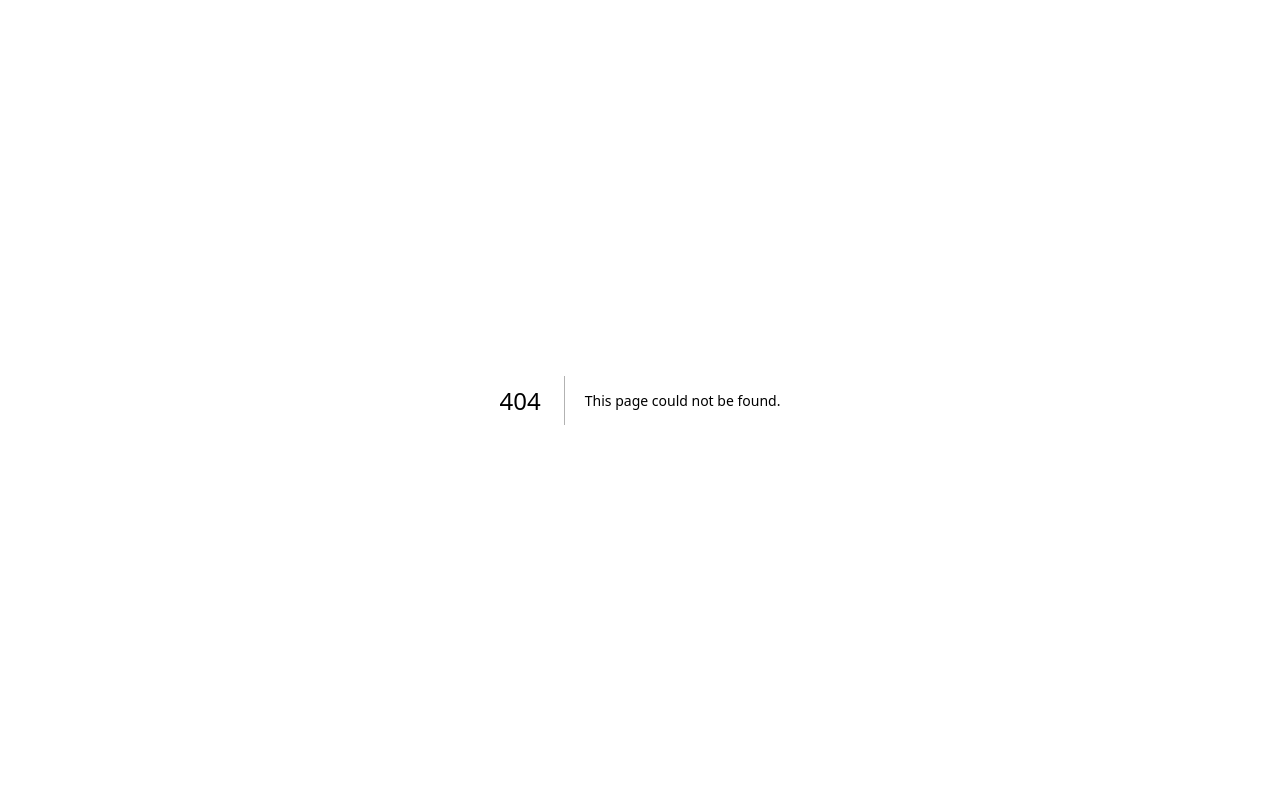
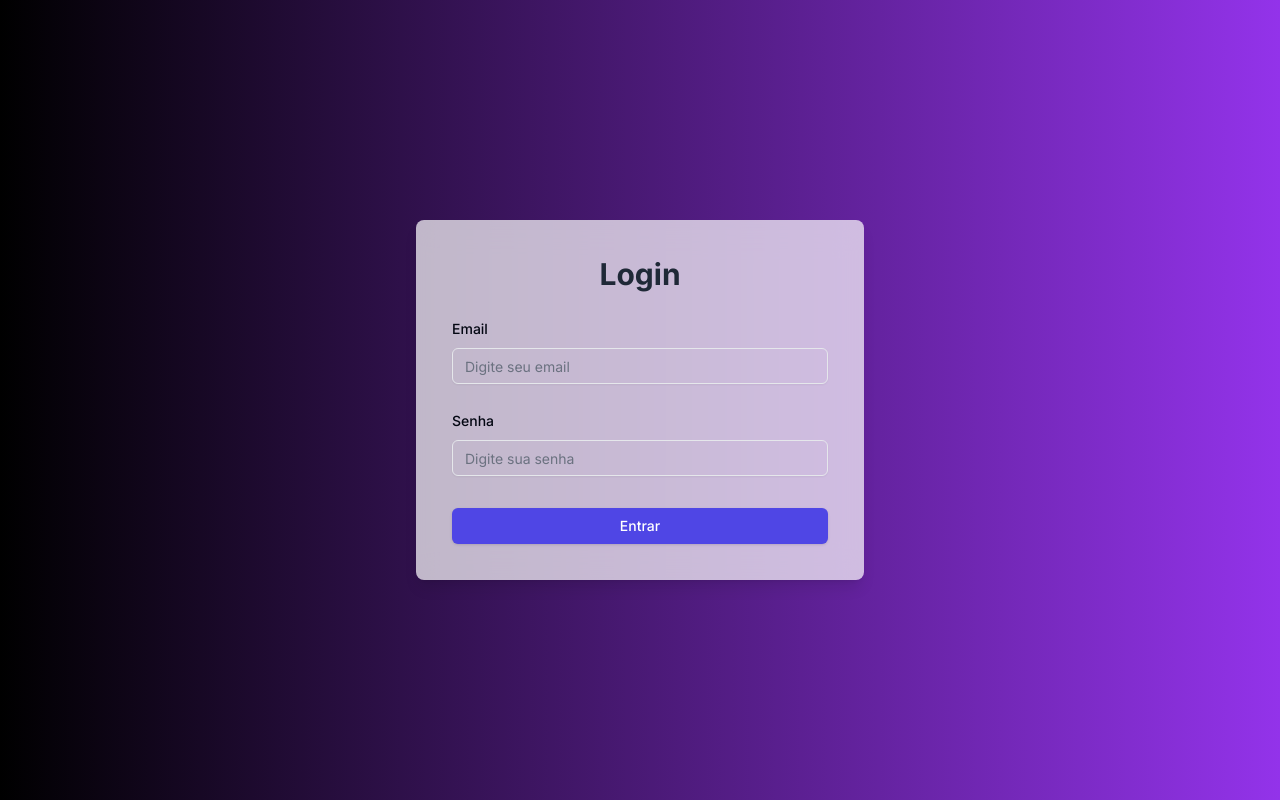
Before and after one commit to patricpz/projeto-bruno, a Next.js app: page /login in a window 1280 px wide. Before the commit this address had no page. Built offline with nearby package versions, Linux system fonts and the light colour scheme.

Commit message:
feature create page login and loading component

```diff
--- /dev/null
+++ b/src/app/login/page.tsx
@@ -0,0 +1,88 @@
+"use client";
+
+import React from 'react';
+import { useForm } from 'react-hook-form';
+import { zodResolver } from '@hookform/resolvers/zod';
+import * as z from 'zod';
+import { useRouter } from 'next/navigation'; // Importa o hook useRouter
+import {
+  Form,
+  FormControl,
+  FormDescription,
+  FormField,
+  FormItem,
+  FormLabel,
+  FormMessage
+} from '@/components/ui/form';
+import { Input } from '@/components/ui/input';
+import { Button } from '@/components/ui/button';
+
+const schema = z.object({
+  email: z.string().email('Email inválido'),
+  password: z.string().min(6, 'A senha deve ter pelo menos 6 caracteres')
+});
+
+const LoginPage = () => {
+  const form = useForm({
+    resolver: zodResolver(schema),
+    defaultValues: {
+      email: '',
+      password: ''
+    }
+  });
+
+  const router = useRouter(); // Inicializa o hook useRouter
+
+  const onSubmit = (data) => {
+    console.log(data);
+    // Lógica de login aqui
+
+    // Após o login bem-sucedido, redirecione para outra página
+    router.push('/teste'); // Substitua '/pagina-destino' pelo caminho para o qual deseja redirecionar
+  };
+
+  return (
+    <div className="min-h-screen flex items-center justify-center bg-gradient-to-r from-black to-purple-600">
+      <div className="w-full max-w-md p-9 space-y-6 bg-white bg-opacity-70 backdrop-blur-lg rounded-lg shadow-lg">
+        <h2 className="text-3xl font-bold text-center text-gray-800">Login</h2>
+        <Form {...form}>
+          <form onSubmit={form.handleSubmit(onSubmit)} className="space-y-6">
+            <FormField
+              control={form.control}
+              name="email"
+              render={({ field }) => (
+                <FormItem>
+                  <FormLabel>Email</FormLabel>
+                  <FormControl>
+                    <Input {...field} placeholder="Digite seu email" className="w-full p-3 mt-1 border rounded-md focus:outline-none focus:ring-2 focus:ring-indigo-500" />
+                  </FormControl>
+                  <FormDescription />
+                  <FormMessage />
+                </FormItem>
+              )}
+            />
+            <FormField
+              control={form.control}
+              name="password"
+              render={({ field }) => (
+                <FormItem>
+                  <FormLabel>Senha</FormLabel>
+                  <FormControl>
+                    <Input {...field} type="password" placeholder="Digite sua senha" className="w-full p-3 mt-1 border rounded-md focus:outline-none focus:ring-2 focus:ring-indigo-500" />
+                  </FormControl>
+                  <FormDescription />
+                  <FormMessage />
+                </FormItem>
+              )}
+            />
+            <Button type="submit" className="w-full py-3 text-white bg-indigo-600 rounded-md hover:bg-indigo-700 focus:outline-none focus:ring-2 focus:ring-indigo-500">
+              Entrar
+            </Button>
+          </form>
+        </Form>
+      </div>
+    </div>
+  );
+};
+
+export default LoginPage;
--- a/src/app/teste/page.tsx
+++ b/src/app/teste/page.tsx
@@ -1,11 +1,12 @@
 "use client";
 
-import React, { useEffect, useState,  } from 'react';
+import React, { useEffect, useState } from 'react';
 import NoteForm from '@/components/NoteForm/NoteForm';
 import NoteList from '@/components/NoteList/NoteList';
 import NoteModal from '@/components/NoteModal/NoteModal';
 import SkeletonNoteForm from '@/components/SkeletonForm/SkeletonForm';
 import SkeletonNoteList from '@/components/SkeletonNoteList/SkeletonNoteList';
+import LoadingSpinner from '@/components/LoadingSpinner/LoadingSpinner'; // Importa o componente LoadingSpinner
 
 const HomePage = () => {
   const [notes, setNotes] = useState([]);
@@ -40,14 +41,22 @@ const HomePage = () => {
 
   return (
     <div className="min-h-screen bg-black text-white flex flex-col items-center p-6">
+      {isLoading ? (
+        <div className="flex justify-center items-center w-full h-full">
+          <LoadingSpinner /> {/* Exibe o spinner de carregamento */}
+        </div>
+      ) : (
+        <>
           <h1 className="text-3xl font-bold mb-6">Sistema de Notas</h1>
           <div className="w-full max-w-4xl bg-gray-800 text-black p-6 rounded-lg shadow-md mb-6">
-        {isLoading ? <SkeletonNoteForm /> : <NoteForm addNote={addNote} />}
+            <NoteForm addNote={addNote} />
           </div>
           <div className="w-full max-w-4xl bg-gray-800 p-6 rounded-lg shadow-md">
-        {isLoading ? <SkeletonNoteList /> : <NoteList notes={notes} openNote={openNote} deleteNote={deleteNote} />}
+            <NoteList notes={notes} openNote={openNote} deleteNote={deleteNote} />
           </div>
           <NoteModal note={selectedNote} isOpen={isModalOpen} close={closeNote} />
+        </>
+      )}
     </div>
   );
 };
--- /dev/null
+++ b/src/components/LoadingSpinner/Loader.css
@@ -0,0 +1,14 @@
+.loader {
+    border: 16px solid #f3f3f3; /* Light grey */
+    border-top: 16px solid #8e44ad; /* Purple */
+    border-radius: 50%;
+    width: 120px;
+    height: 120px;
+    animation: spin 1.5s linear infinite;
+    margin: 0 auto;
+}
+
+@keyframes spin {
+    0% { transform: rotate(0deg); }
+    100% { transform: rotate(360deg); }
+}
--- /dev/null
+++ b/src/components/LoadingSpinner/LoadingSpinner.tsx
@@ -0,0 +1,10 @@
+import React from 'react';
+import './Loader.css';
+
+const LoadingSpinner: React.FC = () => {
+  return (
+    <div className="loader"></div>
+  );
+};
+
+export default LoadingSpinner;
--- a/src/components/NoteForm/NoteForm.tsx
+++ b/src/components/NoteForm/NoteForm.tsx
@@ -3,29 +3,40 @@
 import React, { useState } from 'react';
 import { toast } from '../ui/use-toast';
 import { Toaster } from '../ui/toaster';
+import LoadingSpinner from '../LoadingSpinner/LoadingSpinner'; // Importa o componente LoadingSpinner
 
 const NoteForm = ({ addNote }) => {
   const [title, setTitle] = useState('');
   const [description, setDescription] = useState('');
+  const [isSubmitting, setIsSubmitting] = useState(false); // Estado para gerenciar o carregamento
 
-  const handleSubmit = (e) => {
+  const handleSubmit = async (e) => {
     e.preventDefault();
+    setIsSubmitting(true); // Ativa o estado de carregamento
+
+    // Simula um atraso para o carregamento
+    await new Promise(resolve => setTimeout(resolve, 500));
+
     addNote({
       title,
       description,
       date: new Date().toLocaleString()
     });
+
     setTitle('');
     setDescription('');
     toast({
         title: "Tarefa Adicionada com sucesso",
         description: title,
-      })  };
+    });
+
+    setIsSubmitting(false); // Desativa o estado de carregamento
+  };
 
   return (
     <form onSubmit={handleSubmit} className="space-y-4 p-4 rounded-md bg-gray-800">
       <div>
-        <label className="block text-xl font-medium text-white ">Título</label>
+        <label className="block text-xl font-medium text-white">Título</label>
         <input
           type="text"
           value={title}
@@ -43,9 +54,14 @@ const NoteForm = ({ addNote }) => {
           className="mt-1 block w-full px-3 py-2 rounded-md bg-white focus:ring-primary focus:border-primary"
         ></textarea>
       </div>
-      <button type="submit" className="bg-primary text-white px-4 py-2 rounded-md hover:bg-primary-light">
-        Salvar
+      <button
+        type="submit"
+        className="bg-primary text-white px-4 py-2 rounded-md hover:bg-primary-light"
+        disabled={isSubmitting} // Desativa o botão durante o carregamento
+      >
+        {isSubmitting ? 'Salvando...' : 'Salvar'} {/* Exibe texto condicional no botão */}
       </button>
+
 
       <Toaster/>
     </form>
```
Lines whose indentation alone changed are shown as unchanged.
